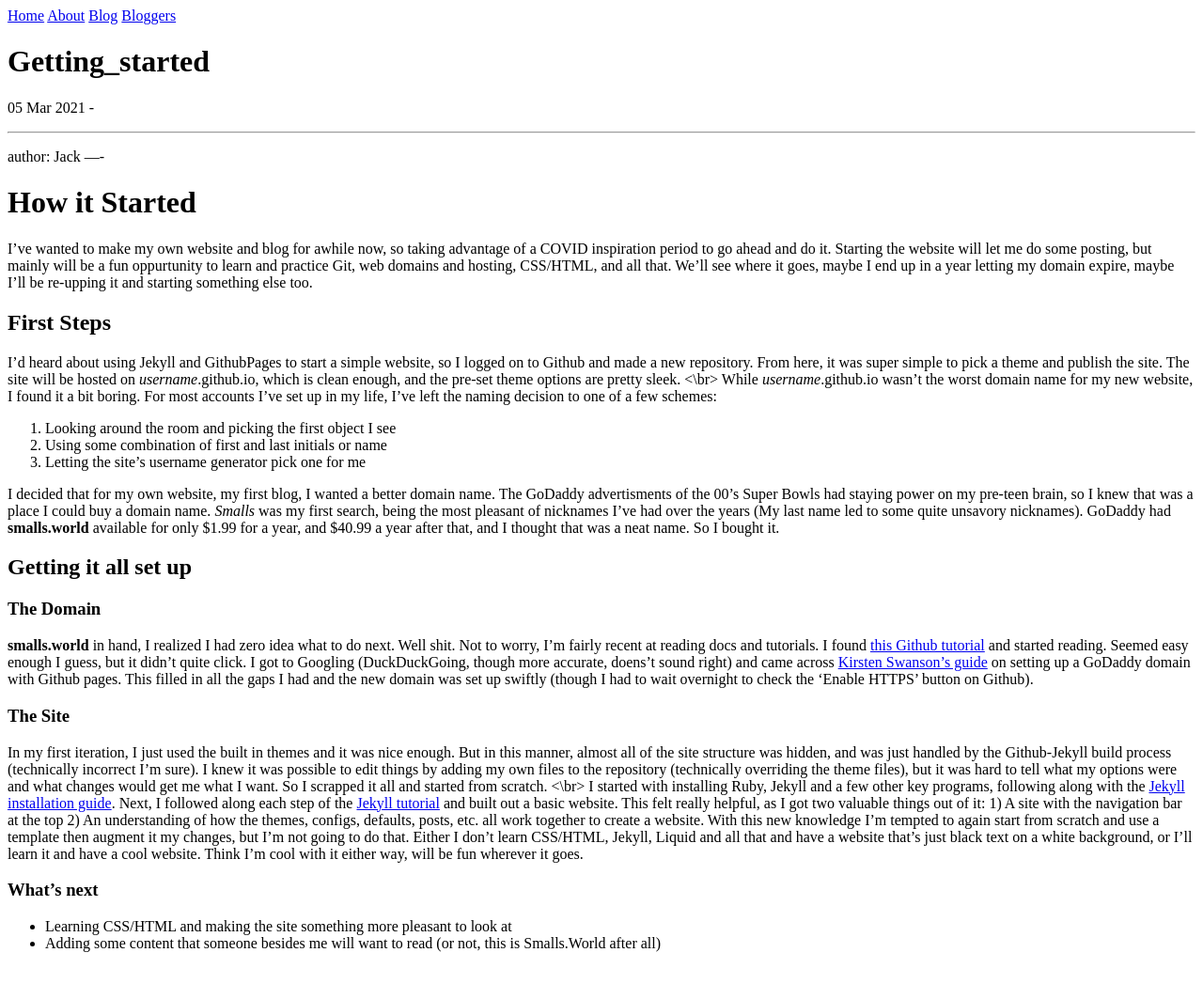
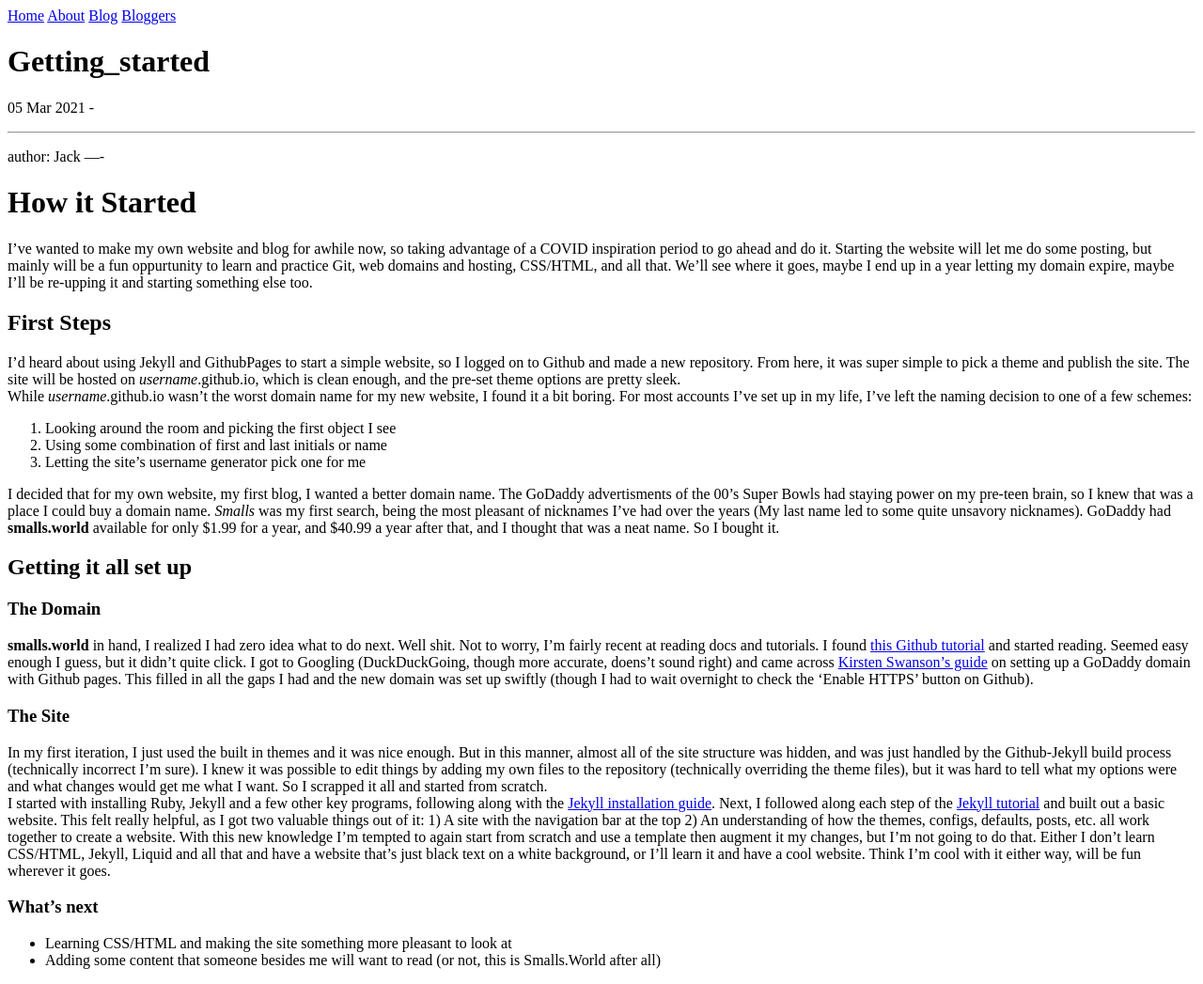
Before and after one commit to shad-less/personal_website, a Jekyll site: the page built from _posts/2021-03-05-Getting_Started.md, in a window 1280 px wide. Shown: the whole page at 94% size. Built offline with Jekyll 4.4.1, drawn with Linux system fonts in a browser that asks for light colours.

Commit message:
Update 2021-03-05-Getting_Started.md

```diff
--- a/_posts/2021-03-05-Getting_Started.md
+++ b/_posts/2021-03-05-Getting_Started.md
@@ -8,7 +8,7 @@ We'll see where it goes, maybe I end up in a year letting my domain expire, mayb
 
 ## First Steps
 I'd heard about using Jekyll and GithubPages to start a simple website, so I logged on to Github and made a new repository. From here, it was super simple to pick a theme
-and publish the site. The site will be hosted on *username*.github.io, which is clean enough, and the pre-set theme options are pretty sleek. <\br> While *username*.github.io
+and publish the site. The site will be hosted on *username*.github.io, which is clean enough, and the pre-set theme options are pretty sleek. <br> While *username*.github.io
 wasn't the worst domain name for my new website, I found it a bit boring. For most accounts I've set up in my life, I've left the naming decision to one of a few schemes:
 1. Looking around the room and picking the first object I see
 1. Using some combination of first and last initials or name
@@ -28,7 +28,7 @@ on setting up a GoDaddy domain with Github pages. This filled in all the gaps I
 ### The Site
 In my first iteration, I just used the built in themes and it was nice enough. But in this manner, almost all of the site structure was hidden, and was just handled by the
 Github-Jekyll build process (technically incorrect I'm sure). I knew it was possible to edit things by adding my own files to the repository (technically overriding the theme files),
-but it was hard to tell what my options were and what changes would get me what I want. So I scrapped it all and started from scratch. <\br>
+but it was hard to tell what my options were and what changes would get me what I want. So I scrapped it all and started from scratch. <br>
 I started with installing Ruby, Jekyll and a few other key programs, following along with the [Jekyll installation guide](https://jekyllrb.com/docs/installation/windows/).
 Next, I followed along each step of the [Jekyll tutorial](https://jekyllrb.com/docs/step-by-step/01-setup/) and built out a basic website. This felt really helpful,
 as I got two valuable things out of it: 1) A site with the navigation bar at the top 2) An understanding of how the themes, configs, defaults, posts, etc. all work together to
```
